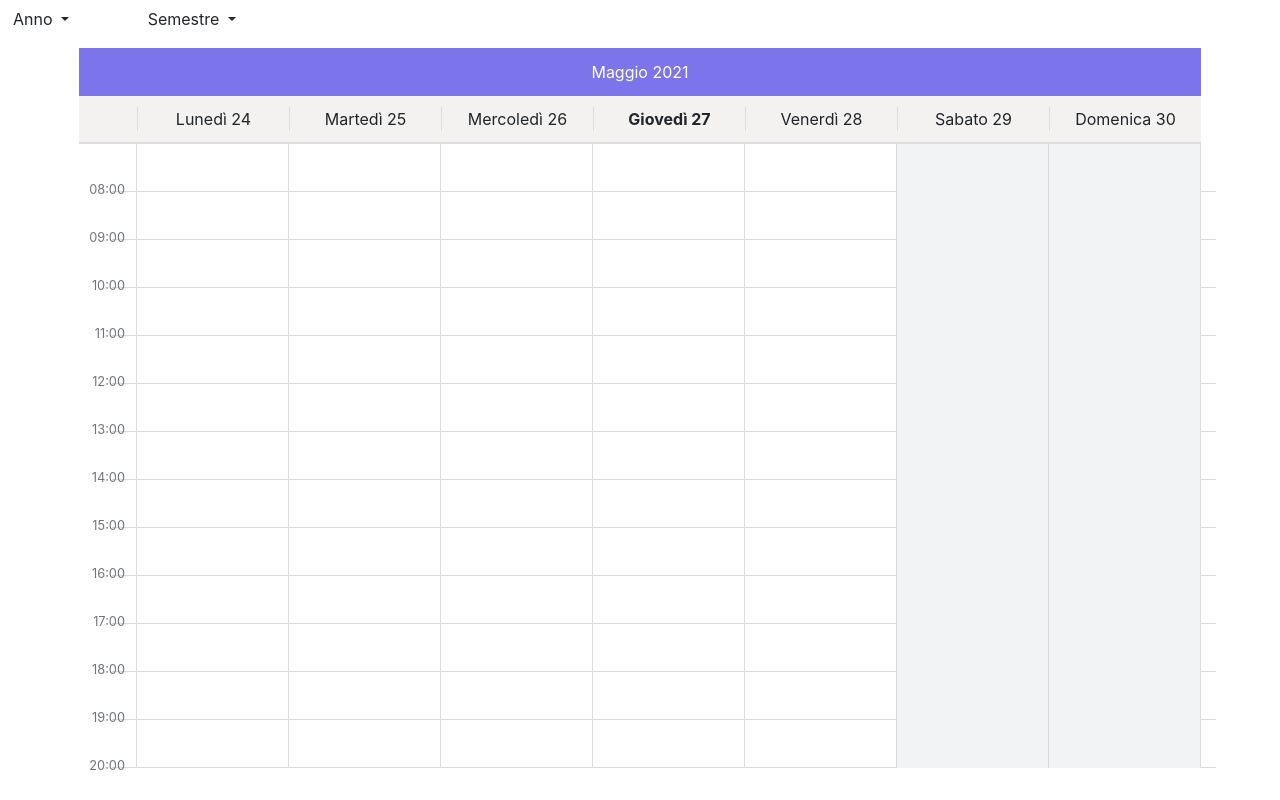
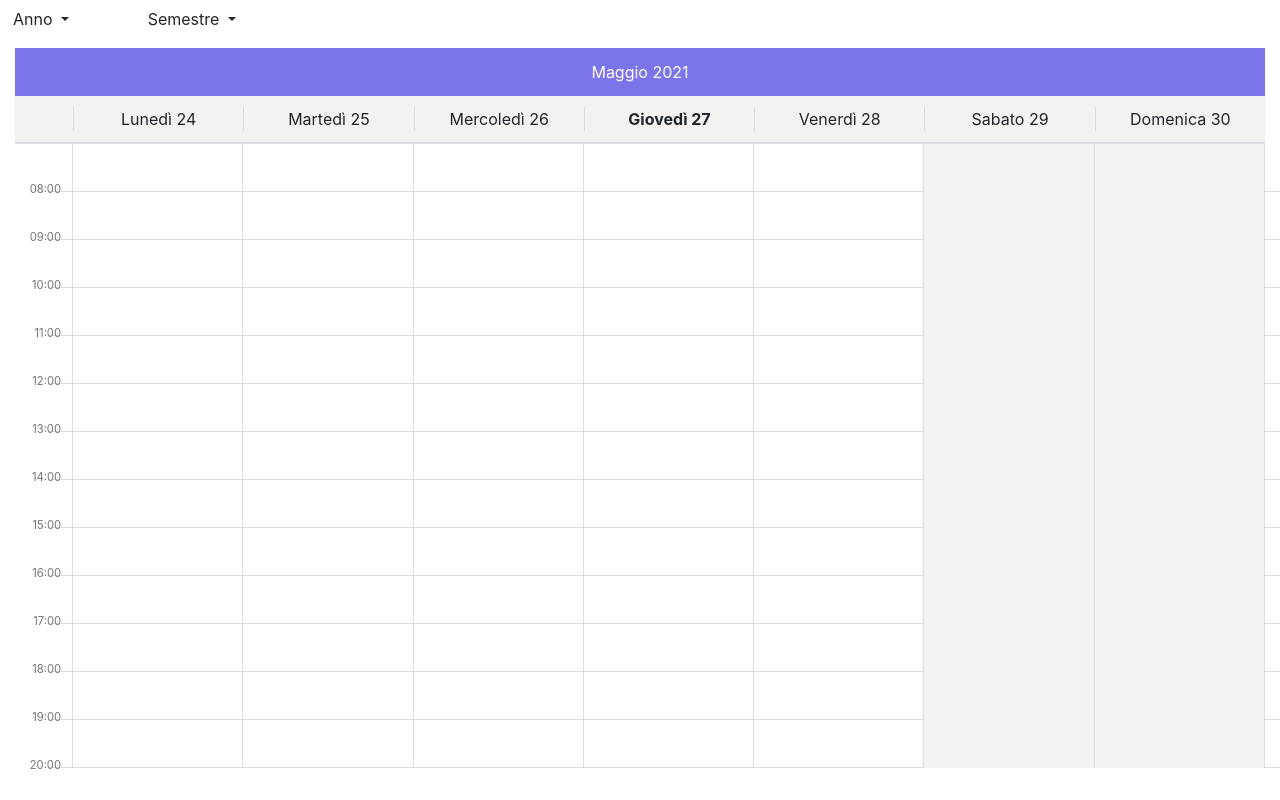
Before and after one commit to icarboni/UniVerse, a PHP site: page /pages/orari.php in a window 1280 px wide. Run offline with PHP 8.4, Linux system fonts and the light colour scheme; the visitor is signed in with stand-in values (Sample User, id 1); data that the repository does not hold is empty.

Commit message:
aggiusta

```diff
--- a/css/orari.css
+++ b/css/orari.css
@@ -10,10 +10,10 @@
     width: 100%;
     display: grid;
     grid-template-rows: 3em 3em auto;
+    margin-top: 10px;
+    margin-left: auto;
     margin-right: auto;
-    margin-left: auto;
-    margin-top: 10px;
-    max-width: 90%;
+    max-width: 100%;
   }
 
   .title {
@@ -54,7 +54,7 @@
     grid-column: 1;
     text-align: right;
     align-self: end;
-    font-size: 80%;
+    font-size: 70%;
     position: relative;
     bottom: -1ex;
     color: #70757a;
@@ -83,11 +83,10 @@
   .event {
     border-radius: 5px;
     padding: 5px;
-    margin-right: 8px;
-    margin-left: 1px;
+    margin-right: 3px;
     margin-bottom: 3px;
     font-weight: bold;
-    font-size: 70%;
+    font-size: 80%;
   }
 
   .weekend {
```
